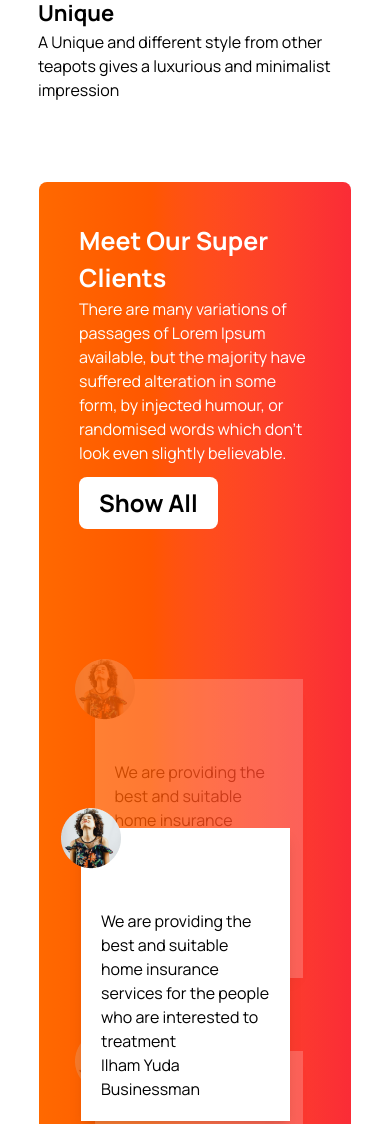
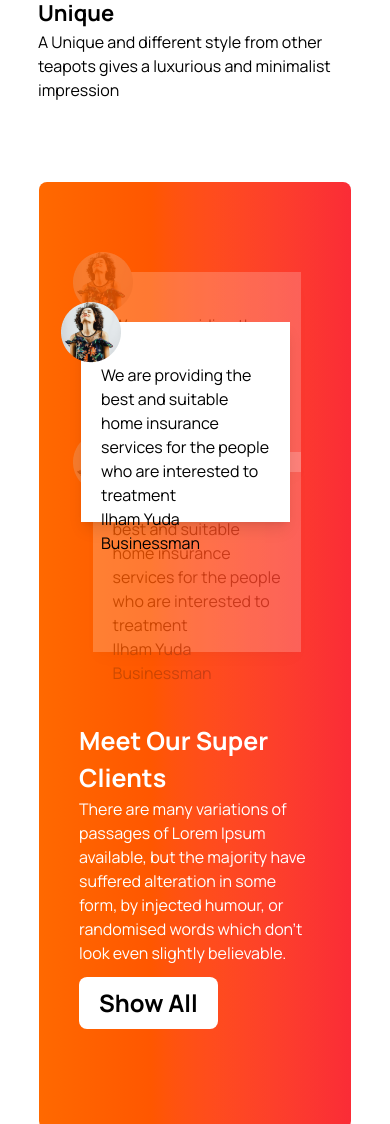
Before and after one commit to asadsftd/Tea-house-repo, a plain HTML site: page index.html in a window 390 px wide. Shown: the part 3341-4465 px from the top of the page. Drawn offline with nearby package versions, Linux system fonts and the light colour scheme.

Commit message:
added the my eight bloge commit

```diff
--- a/index.html
+++ b/index.html
@@ -191,7 +191,7 @@
              to-red-500 mt-20 px-10 rounded-lg"
              id="our-client">
                 <!-- container -->
-                <div class="grid grid-cols-2 items-center"
+                <div class="flex items-center"
                 id="our-container">
                     <!-- one -->
                      <div class="" id="our-card-one">
@@ -224,7 +224,7 @@
                         home insurance services for the people
                         who are interested to treatment
                         </p>
-                        <div class="">
+                        <div class="" id="z-dspt-two">
                             <h2 class="text-[20px] font-bold">Ilham Yuda</h2>
                             <h5 class="">Businessman</h5>
                         </div>
@@ -239,7 +239,7 @@
                         home insurance services for the people
                         who are interested to treatment
                         </p>
-                        <div class="">
+                        <div class="" id="z-dspt-two">
                             <h2 class="">Ilham Yuda</h2>
                             <h5 class="">Businessman</h5>
                         </div>
@@ -254,7 +254,7 @@
                         home insurance services for the people
                         who are interested to treatment
                         </p>
-                        <div class="">
+                        <div class="" id="z-dspt-two">
                             <h2 class="">Ilham Yuda</h2>
                             <h5 class="">Businessman</h5>
                         </div>
--- a/style/style.css
+++ b/style/style.css
@@ -136,8 +136,12 @@
     }
     /* our c */
     #our-container{
-        grid-template-columns: repeat(1, 1fr);
+        flex-direction: column-reverse;
 
+    }
+    #our-card-two{
+        position: relative;
+        top: -100px;
     }
      #z-one, #z-three{
         width: 90%;
@@ -145,10 +149,20 @@
         position: relative;
         left: 4px;
     }
-    #z-two{
+    #z-two, #z-one, #z-three{
         width: 90%;
         position: relative;
         left: 2px;
+        height: 200px;
+
+    }
+    #z-dspt{
+        position: relative;
+        top: -40px;
+    }
+    #z-dspt-two{
+        position: relative;
+        top: -40px;
     }
     #our-dspt{
         width: 100%;
@@ -159,4 +173,8 @@
     #our-text{
         font-size: 25px;
     }
+    #our-card-one{
+        position: relative;
+        top: -100px;
+    }
 }
```
